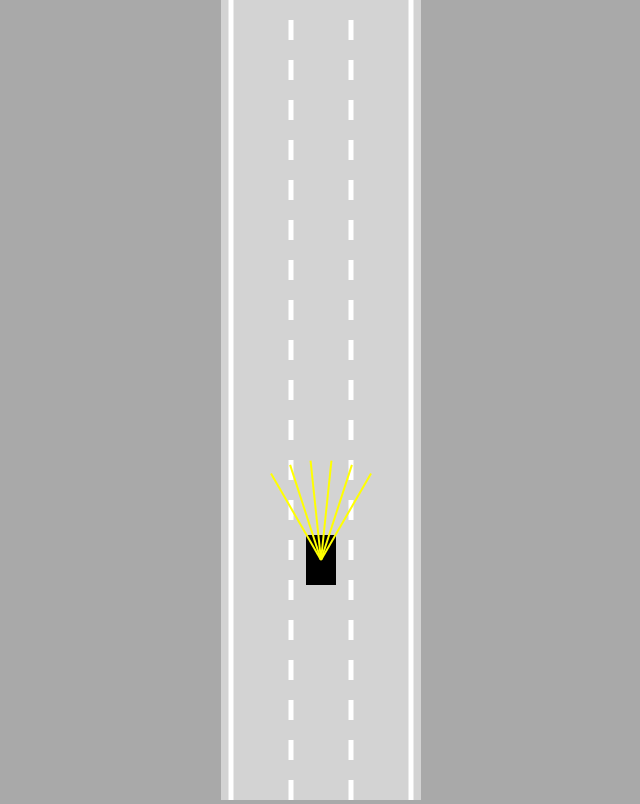
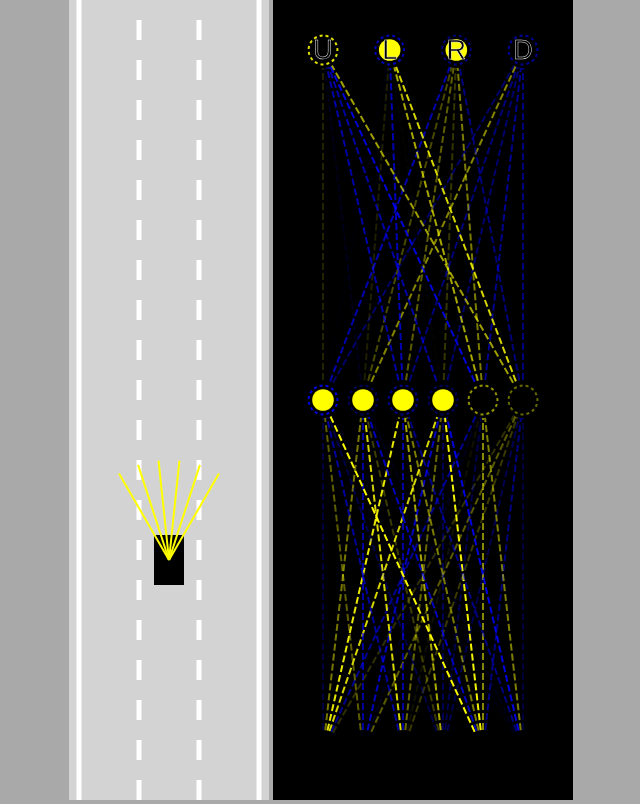
Before and after one commit to yankeeez/self-driving-car-js, a plain HTML site: page index.html in a window 1280 px wide. Shown: the whole page, without its empty margins (319-959 px from the left). Drawn offline with Linux system fonts and the light colour scheme.

Commit message:
create Network and visualize process

```diff
--- a/car.js
+++ b/car.js
@@ -11,10 +11,16 @@ class Car {
         this.friction = 0.05;
         this.angle = 0;
 
+        this.useBrain = controlType === "AI";
+
         this.damaged = false;
 
-        if (controlType === "KEYS") {
+        if (controlType === "KEYS" || controlType === "AI") {
             this.sensor = new Sensor(this);
+            this.brain = new NeuralNetwork(
+                [this.sensor.rayCount, 6, 4]
+            );
+
         }
 
         this.controls = new Controls(controlType);
@@ -29,6 +35,19 @@ class Car {
 
         if (this.sensor) {
             this.sensor.update(roadBoarders, traffic);
+            const offsets = this.sensor.readings.map(
+                s => s == null ? 0 : 1 - s.offset
+            );
+
+            const outputs = NeuralNetwork.feedForward(offsets, this.brain);
+            console.log(outputs);
+
+            if (this.useBrain) {
+                this.controls.forward = outputs[0];
+                this.controls.left = outputs[1];
+                this.controls.right = outputs[2];
+                this.controls.reverse = outputs[3];
+            }
         }
     }
 
--- a/index.html
+++ b/index.html
@@ -4,7 +4,10 @@
     <link rel="stylesheet" href="style.css">
 </head>
 <body>
-    <canvas id="myCanvas"></canvas>
+    <canvas id="carCanvas"></canvas>
+    <canvas id="networkCanvas"></canvas>
+    <script src="visualizer.js"></script>
+    <script src="network.js"></script>
     <script src="sensor.js"></script>
     <script src="utils.js"></script>
     <script src="road.js"></script>
--- a/main.js
+++ b/main.js
@@ -1,35 +1,42 @@
-const canvas = document.getElementById("myCanvas");
-canvas.width = 200;
+const carCanvas = document.getElementById("carCanvas");
+carCanvas.width = 200;
+const networkCanvas = document.getElementById("networkCanvas");
+networkCanvas.width = 300;
 
-const ctx = canvas.getContext("2d");
-const road = new Road(canvas.width / 2, canvas.width * 0.9);
-const car = new Car(road.getLaneCenter(1), 100, 30, 50, "KEYS", 3);
+const carCtx = carCanvas.getContext("2d");
+const networkCtx = networkCanvas.getContext("2d");
+const road = new Road(carCanvas.width / 2, carCanvas.width * 0.9);
+const car = new Car(road.getLaneCenter(1), 100, 30, 50, "AI", 3);
 const traffic = [
     new Car(road.getLaneCenter(1), -100, 30, 50, "DUMMY", 2)
 ]
 
 animate();
 
-function animate() {
+function animate(time) {
     for (let i = 0; i < traffic.length; i++) {
         traffic[i].update(road.borders, []);
     }
 
     car.update(road.borders, traffic);
 
-    canvas.height = window.innerHeight;
+    carCanvas.height = window.innerHeight;
+    networkCanvas.height = window.innerHeight;
 
-    ctx.save();
-    ctx.translate(0, -car.y + canvas.height * 0.7);
+    carCtx.save();
+    carCtx.translate(0, -car.y + carCanvas.height * 0.7);
 
-    road.draw(ctx);
+    road.draw(carCtx);
 
     for (let i = 0; i < traffic.length; i++) {
-        traffic[i].draw(ctx);
+        traffic[i].draw(carCtx);
     }
 
-    car.draw(ctx);
+    car.draw(carCtx);
 
-    ctx.restore();
+    carCtx.restore();
+
+    networkCtx.lineDashOffset = -time / 50;
+    Visualizer.drawNetwork(networkCtx, car.brain);
     requestAnimationFrame(animate);
 }
--- /dev/null
+++ b/network.js
@@ -0,0 +1,69 @@
+class NeuralNetwork {
+    constructor(neuronCounts) {
+        this.levels = [];
+        for (let i = 0; i < neuronCounts.length - 1; i++) {
+            this.levels.push(new Level(
+                neuronCounts[i], neuronCounts[i + 1]
+            ));
+        }
+    }
+
+    static feedForward(givenInputs, network) {
+        let outputs = Level.feedForward(givenInputs, network.levels[0]);
+
+        for (let i = 1; i < network.levels.length; i++) {
+            outputs = Level.feedForward(outputs, network.levels[i])
+        }
+
+        return outputs;
+    }
+}
+
+class Level {
+    constructor(inputCount, outputCount) {
+        this.inputs = new Array(inputCount);
+        this.outputs = new Array(outputCount);
+        this.biases = new Array(outputCount);
+
+        this.weights = [];
+
+        for (let i = 0; i < inputCount; i++) {
+            this.weights[i] = new Array(outputCount);
+        }
+
+        Level.#randomize(this);
+    }
+
+    static #randomize(level) {
+        for (let i = 0; i < level.inputs.length; i++) {
+            for (let j = 0; j < level.outputs.length; j++) {
+                level.weights[i][j] = Math.random() * 2 - 1;
+            }
+        }
+
+        for (let i = 0; i < level.biases.length; i++) {
+            level.biases[i] = Math.random() * 2 - 1;
+        }
+    }
+
+    static feedForward(givenInputs, level) {
+        for (let i = 0; i < level.inputs.length; i++) {
+            level.inputs[i] = givenInputs[i];
+        }
+
+        for (let i = 0; i < level.outputs.length; i++) {
+            let sum = 0;
+            for (let j = 0; j < level.inputs.length; j++) {
+                sum += level.inputs[j] * level.weights[j][i];
+            }
+
+            level.outputs[i] = 0;
+
+            if (sum > level.biases[i]) {
+                level.outputs[i] = 1;
+            }
+        }
+
+        return level.outputs;
+    }
+}
--- a/style.css
+++ b/style.css
@@ -1,9 +1,14 @@
-body{
+body {
     margin: 0;
     background: darkgray;
     overflow: hidden;
     text-align: center;
 }
-#myCanvas{
+
+#carCanvas {
     background: lightgray;
 }
+
+#networkCanvas {
+    background: black;
+}
--- /dev/null
+++ b/visualizer.js
@@ -0,0 +1,142 @@
+/*
+MIT License
+
+Copyright (c) 2022 Radu Mariescu-Istodor
+
+Permission is hereby granted, free of charge, to any person obtaining a copy
+of this software and associated documentation files (the "Software"), to deal
+in the Software without restriction, including without limitation the rights
+to use, copy, modify, merge, publish, distribute, sublicense, and/or sell
+copies of the Software, and to permit persons to whom the Software is
+furnished to do so, subject to the following conditions:
+
+The above copyright notice and this permission notice shall be included in all
+copies or substantial portions of the Software.
+
+THE SOFTWARE IS PROVIDED "AS IS", WITHOUT WARRANTY OF ANY KIND, EXPRESS OR
+IMPLIED, INCLUDING BUT NOT LIMITED TO THE WARRANTIES OF MERCHANTABILITY,
+FITNESS FOR A PARTICULAR PURPOSE AND NONINFRINGEMENT. IN NO EVENT SHALL THE
+AUTHORS OR COPYRIGHT HOLDERS BE LIABLE FOR ANY CLAIM, DAMAGES OR OTHER
+LIABILITY, WHETHER IN AN ACTION OF CONTRACT, TORT OR OTHERWISE, ARISING FROM,
+OUT OF OR IN CONNECTION WITH THE SOFTWARE OR THE USE OR OTHER DEALINGS IN THE
+SOFTWARE.
+© 2022 GitHub, Inc.
+*/
+class Visualizer{
+    static drawNetwork(ctx,network){
+        const margin=50;
+        const left=margin;
+        const top=margin;
+        const width=ctx.canvas.width-margin*2;
+        const height=ctx.canvas.height-margin*2;
+
+        const levelHeight=height/network.levels.length;
+
+        for(let i=network.levels.length-1;i>=0;i--){
+            const levelTop=top+
+                lerp(
+                    height-levelHeight,
+                    0,
+                    network.levels.length==1
+                        ?0.5
+                        :i/(network.levels.length-1)
+                );
+
+            ctx.setLineDash([7,3]);
+            Visualizer.drawLevel(ctx,network.levels[i],
+                left,levelTop,
+                width,levelHeight,
+                i==network.levels.length-1
+                    ?['U','L','R','D']
+                    :[]
+            );
+        }
+    }
+
+    static drawLevel(ctx,level,left,top,width,height,outputLabels){
+        const right=left+width;
+        const bottom=top+height;
+
+        const {inputs,outputs,weights,biases}=level;
+
+        for(let i=0;i<inputs.length;i++){
+            for(let j=0;j<outputs.length;j++){
+                ctx.beginPath();
+                ctx.moveTo(
+                    Visualizer.#getNodeX(inputs,i,left,right),
+                    bottom
+                );
+                ctx.lineTo(
+                    Visualizer.#getNodeX(outputs,j,left,right),
+                    top
+                );
+                ctx.lineWidth=2;
+                ctx.strokeStyle=getRGBA(weights[i][j]);
+                ctx.stroke();
+            }
+        }
+
+        const nodeRadius=18;
+        for(let i=0;i<inputs.length;i++){
+            const x=Visualizer.#getNodeX(inputs,i,left,right);
+            ctx.beginPath();
+            ctx.arc(x,bottom,nodeRadius,0,Math.PI*2);
+            ctx.fillStyle="black";
+            ctx.fill();
+            ctx.beginPath();
+            ctx.arc(x,bottom,nodeRadius*0.6,0,Math.PI*2);
+            ctx.fillStyle=getRGBA(inputs[i]);
+            ctx.fill();
+        }
+
+        for(let i=0;i<outputs.length;i++){
+            const x=Visualizer.#getNodeX(outputs,i,left,right);
+            ctx.beginPath();
+            ctx.arc(x,top,nodeRadius,0,Math.PI*2);
+            ctx.fillStyle="black";
+            ctx.fill();
+            ctx.beginPath();
+            ctx.arc(x,top,nodeRadius*0.6,0,Math.PI*2);
+            ctx.fillStyle=getRGBA(outputs[i]);
+            ctx.fill();
+
+            ctx.beginPath();
+            ctx.lineWidth=2;
+            ctx.arc(x,top,nodeRadius*0.8,0,Math.PI*2);
+            ctx.strokeStyle=getRGBA(biases[i]);
+            ctx.setLineDash([3,3]);
+            ctx.stroke();
+            ctx.setLineDash([]);
+
+            if(outputLabels[i]){
+                ctx.beginPath();
+                ctx.textAlign="center";
+                ctx.textBaseline="middle";
+                ctx.fillStyle="black";
+                ctx.strokeStyle="white";
+                ctx.font=(nodeRadius*1.5)+"px Arial";
+                ctx.fillText(outputLabels[i],x,top+nodeRadius*0.1);
+                ctx.lineWidth=0.5;
+                ctx.strokeText(outputLabels[i],x,top+nodeRadius*0.1);
+            }
+        }
+    }
+
+    static #getNodeX(nodes,index,left,right){
+        return lerp(
+            left,
+            right,
+            nodes.length==1
+                ?0.5
+                :index/(nodes.length-1)
+        );
+    }
+}
+
+function getRGBA(value){
+    const alpha=Math.abs(value);
+    const R=value<0?0:255;
+    const G=R;
+    const B=value>0?0:255;
+    return "rgba("+R+","+G+","+B+","+alpha+")";
+}
```
